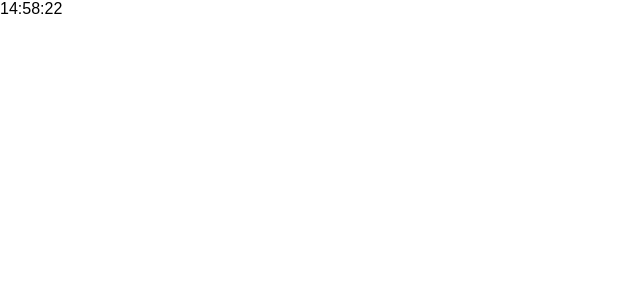
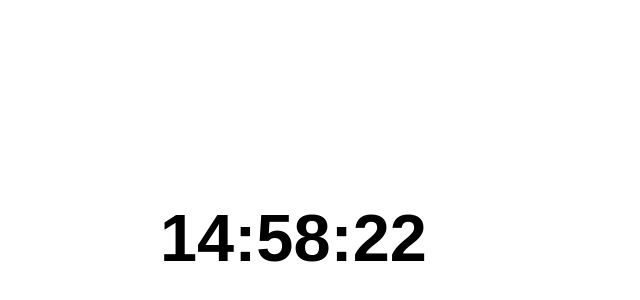
Before and after one commit to slowloris-coding/AzureVanillaBasicWebApp, a website: page src/index.html in a window 1280 px wide. Shown: the whole page, without its empty margins (0-640 px from the left). Drawn offline with Linux system fonts and the light colour scheme.

Commit message:
Update styles.css

```diff
--- a/src/styles.css
+++ b/src/styles.css
@@ -3,19 +3,20 @@
 }
 
 html, body {
+  display: flex;
+  justify-content: center;
+  align-items: center;
   margin: 0;
   border: 0;
   padding: 0;
   background-color: #fff;
+  width: 100%;
+  height: 100%;
 }
 
-main {
-  margin: auto;
-  width: 50%;
-  padding: 20px;
+#time {
+  width: 75%;
+  height: 50%;
+  font-size: 50pt;
+  font-weight: bold;
 }
-
-main > h1 {
-  text-align: center;
-  font-size: 3.5em;
-}
```
